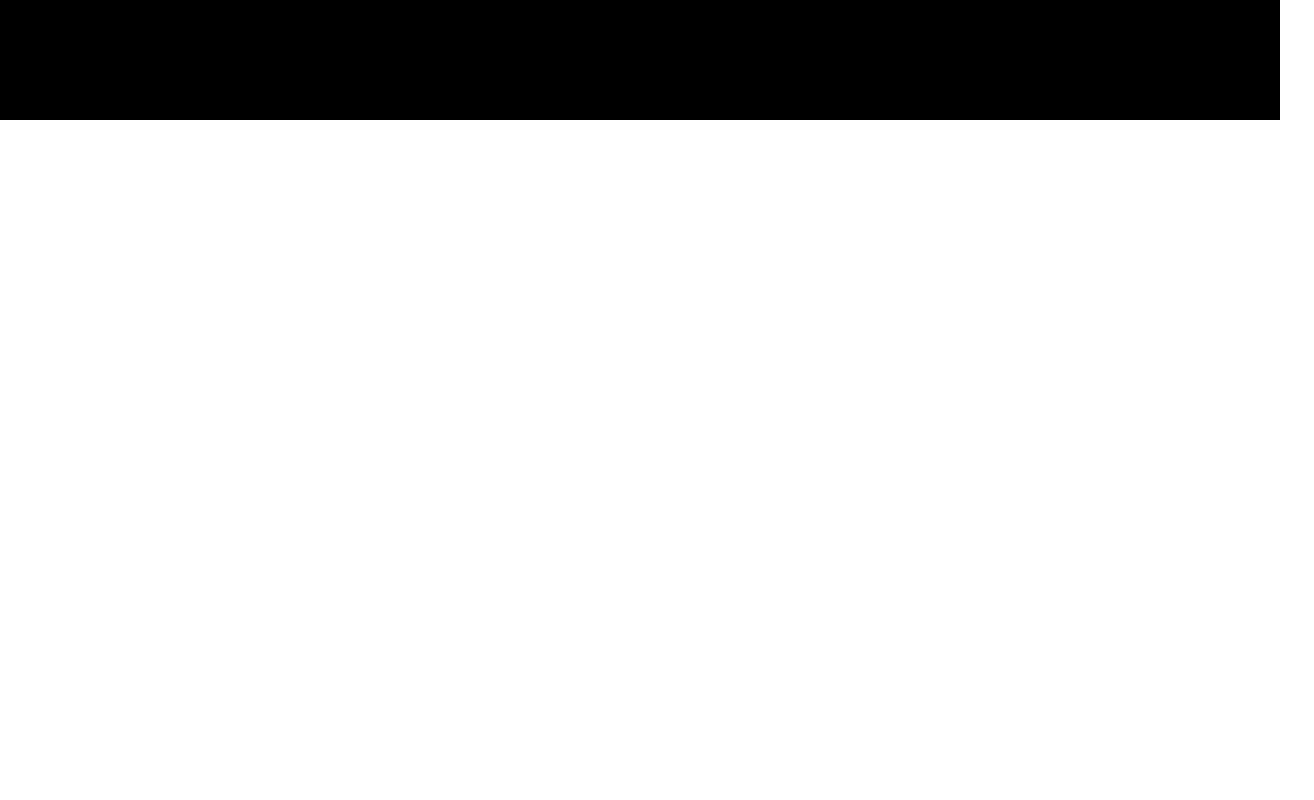
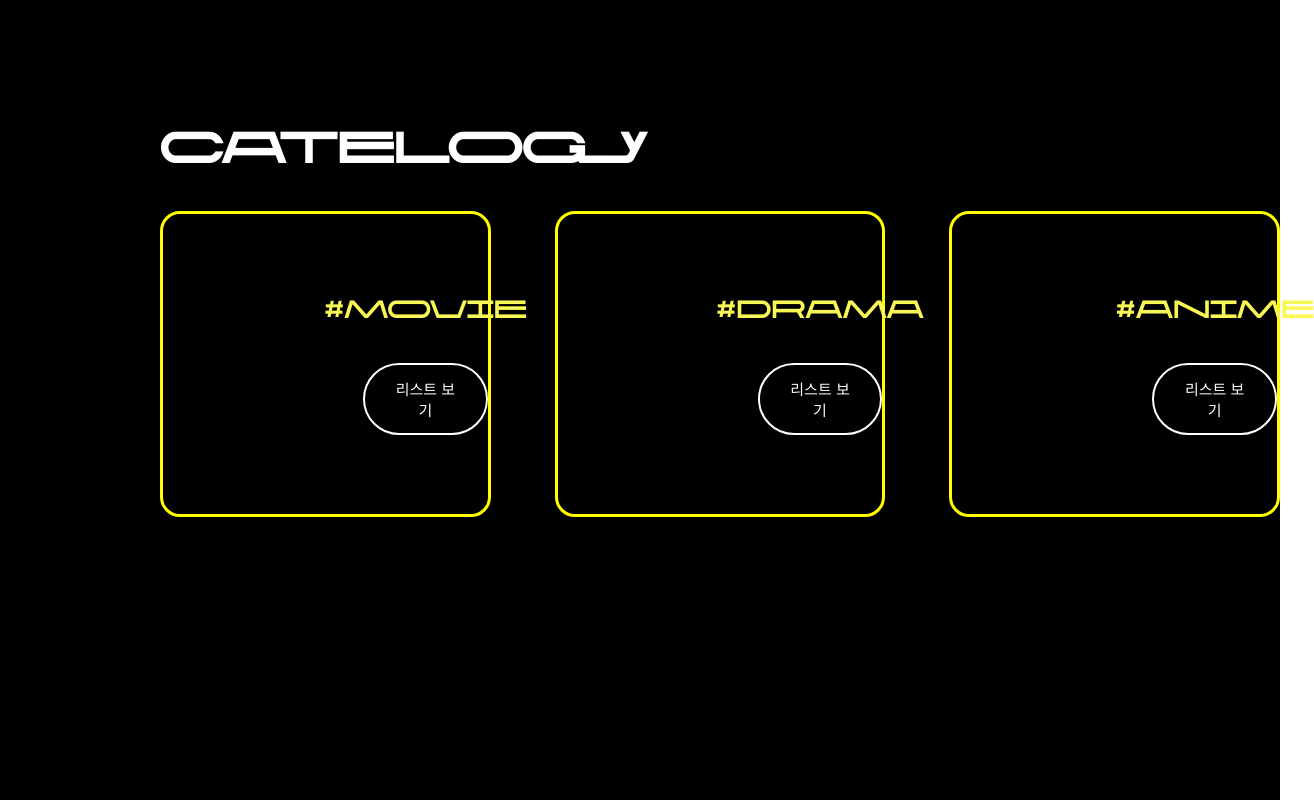
Before and after one commit to cheezePot/cheese-pot, a React (Create React App) app in the folder client/: page / in a window 1280 px wide. Shown: the part 1940-2740 px from the top of the page, 1314 px wide, since content can reach past the window. Before the commit the page ends 2060 px from the top, so only its background shows below. Built offline with nearby package versions, Linux system fonts and the light colour scheme; no server answers.

Commit message:
Add: catelogy 컴포넌트

```diff
--- /dev/null
+++ b/client/src/components/List/CatelogyItem.jsx
@@ -0,0 +1,45 @@
+const CatelogyItem = (props) => {
+  const rightBoxStyle = {
+    height: "100%",
+    display: "flex",
+    justifyContent: "center",
+    alignItems: "center",
+    flexDirection: "column",
+    rowGap: "40px",
+  };
+  const h3Style = {
+    fontFamily: "GravityPoints",
+    fontWeight: "100",
+    color: "var(--main-color)",
+    position: "relative",
+  };
+  const buttonStyle = {
+    backgroundColor: "transparent",
+    padding: "13px 30px",
+    border: "white 2px solid",
+    borderRadius: "2.25rem",
+    fontSize: "15px",
+    color: "white",
+  };
+
+  return (
+    <div
+      style={{
+        borderRadius: "1.25rem",
+        border: "3px yellow solid",
+        width: "580px",
+        height: "300px",
+      }}
+    >
+      <div style={{ width: "200px", height: "200px", float: "left" }}>
+        사진 들어갈 자리
+      </div>
+      <div style={rightBoxStyle}>
+        <h3 style={h3Style}>#{props.title}</h3>
+        <button style={buttonStyle}>리스트 보기</button>
+      </div>
+    </div>
+  );
+};
+
+export default CatelogyItem;
--- a/client/src/pages/main.jsx
+++ b/client/src/pages/main.jsx
@@ -1,6 +1,7 @@
 import React from "react";
 import { useState } from "react";
 import styled from "styled-components";
+import CatelogyItem from "../components/List/CatelogyItem";
 
 const main = () => {
   return (
@@ -14,17 +15,37 @@
         cheese pot gif 들어갈 자리
       </div>
       <div style={{ backgroundColor: "black", height: "980px" }}>
-        <NavTitle>SEARCH</NavTitle>
+        <SearchTitle>SEARCH</SearchTitle>
         <h1>CATEGORY</h1>
+      </div>
+      <div
+        style={{
+          backgroundColor: "black",
+          height: "980px",
+          paddingLeft: "10rem",
+        }}
+      >
+        <CategoryTitle>CATELOGY</CategoryTitle>
+        <h1>CATEGORY</h1>
+        <div style={{ display: "flex", gap: "4rem" }}>
+          <CatelogyItem title={"MOVIE"} />
+          <CatelogyItem title={"DRAMA"} />
+          <CatelogyItem title={"ANIME"} />
+        </div>
       </div>
     </div>
   );
 };
 
-const NavTitle = styled.h1`
+const SearchTitle = styled.h1`
   font-family: GravityPoints;
-  -webkit-text-stroke-width: 1px;
+  -webkit-text-stroke-width: 0.5px;
   -webkit-text-stroke-color: var(--main-color);
   color: transparent;
 `;
+
+const CategoryTitle = styled.h1`
+  font-family: GravityPoints;
+  color: white;
+`;
 export default main;
```
